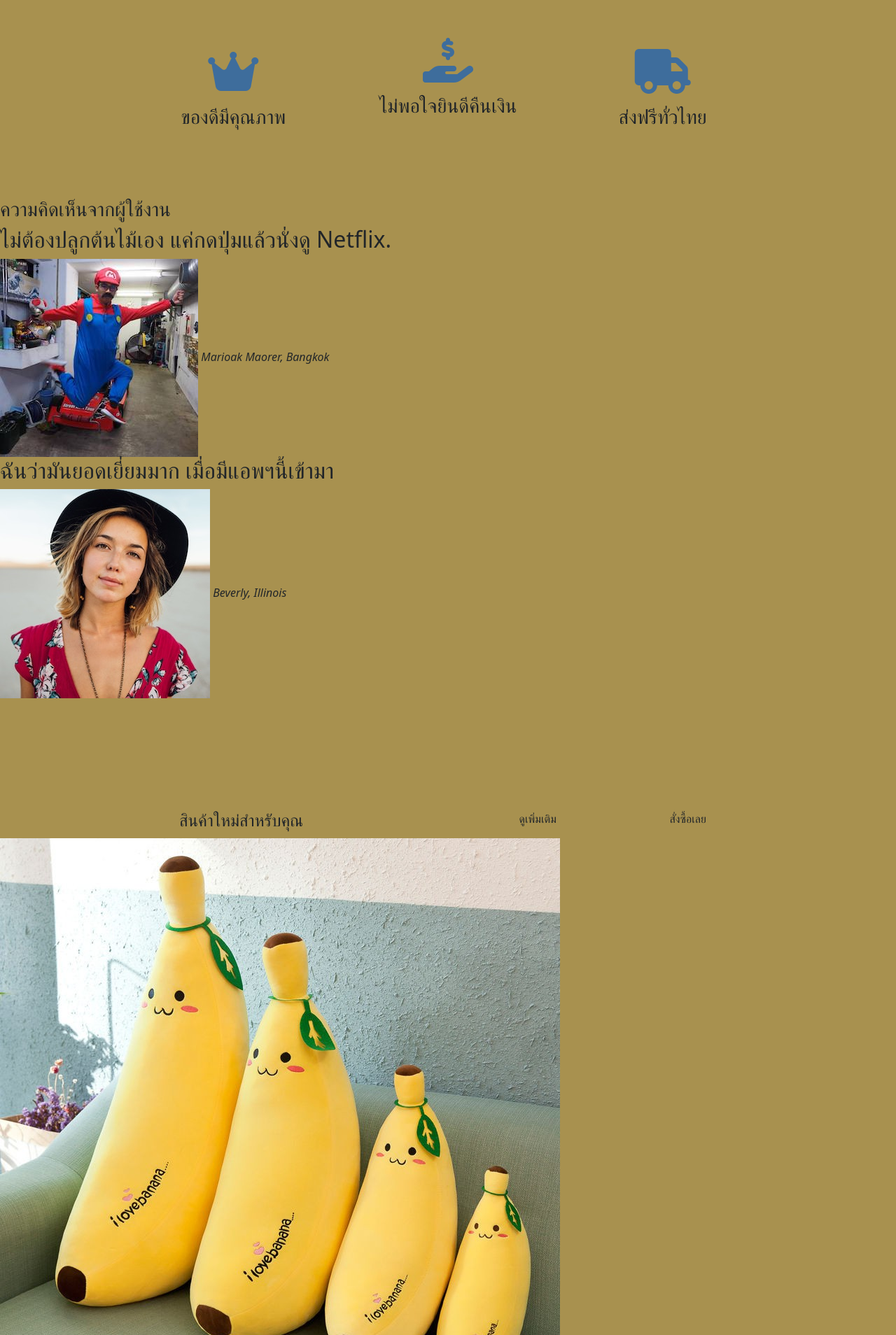
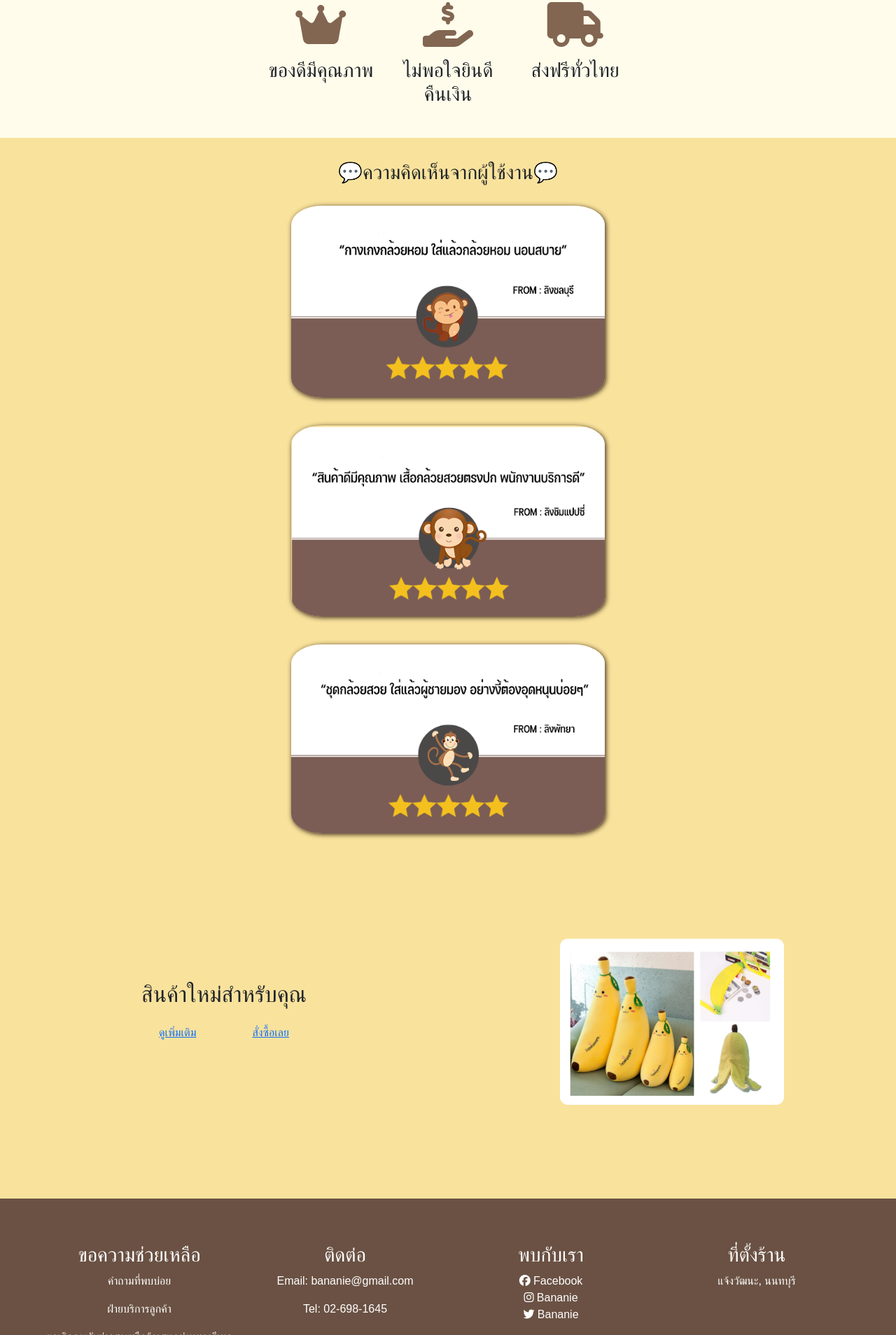
Before and after one commit to Benzlot/Bananie, a plain HTML site: page index.html in a window 1280 px wide. Shown: the part 892-2800 px from the top of the page at 70% size. Drawn offline with nearby package versions, Linux system fonts and the light colour scheme; files whose address does not match are found by name; a web font is replaced by a local one.

Commit message:
Main page and login completed

```diff
--- a/css/styles.css
+++ b/css/styles.css
@@ -4,8 +4,7 @@
 }
 
 body {
-  background-color: #a8914f;
-  margin: 0;
+  background-color: #F9E29C;
 }
 
 #title {
@@ -31,7 +30,7 @@ h1 {
 /* Navigation Bar */
 .navbar {
   position: relative;
-  background-color: rgba(71, 45, 45, 0.9);
+
   width: 100%;
   justify-content: center;
   flex-direction: column;
@@ -71,13 +70,6 @@ h1 {
 
 }
 
-/* .imgsearch:hover{
-  background-color: rgba(71,45,45,0.9);
-  border-style: solid;
-  border-radius: 10px;
-  border: #fff;
-
-} */
 .imguser {
   color: #fff;
   position: absolute;
@@ -127,7 +119,6 @@ h1 {
   z-index: 1030;
   color: #fff;
   height: 4.5rem;
-  background-color: rgba(71,45,45,0.9);
   width: 100%;
   display: flex;
   justify-content: center;
@@ -151,21 +142,32 @@ display: flex;
 }
  /* -------*/
 
- .navbar:hover, .navbarmain:hover {
-  color: #fff;
-  background-color: rgba(71, 45, 45, 0.0);
+ .brown{
+
+background-color:rgba(71,45,45,0.9) ;
+
+}
+.browntran{
+
+  background-color:rgba(71,45,45,0.0);
 
 }
 
 /*Feature*/
 #features {
-  padding: 7% 15%;
+  padding: 3% 9%;
+  background-color:#fffceb;
+  display: flex;
+  align-items: baseline;
+  width: 100%;
+  justify-content: center;
 }
+
 .feature-box{
   text-align: center;
 }
 .icon {
-color: #3E6D9C;
+  color: #826651;
   margin-bottom: 1rem;
 }
 
@@ -179,24 +181,92 @@ margin-bottom: 1rem;
 #footer{
   padding: 5% 5%;
   text-align: center;
+  background-color: rgba(71,45,45,0.8);
+  color: #fff;
 }
 
 /*Product*/
+#pricing{
 
-.banana img{
+  padding: 1rem 1rem;
+
+  justify-content: center;
+  background-color: #fff9a1;
+}
+.decrease{
+  width: 10%;
+  margin: 0 auto 0 auto;
+  display: flex;
+  align-content: center;
+  justify-content: center;
+}
+.pricing{
+  justify-content: center;
+  margin: 10% auto 10% auto;
+  align-items: center;
+  display: grid;
+  grid-template-columns: repeat(2,1fr);
+}
+.price{
+  margin: 0 auto 0 auto;
+  display: flex;
+  align-items: center;
+  flex-direction: column;
   width: 50%;
-  height: auto;
+  justify-content: center;
+
 }
+.infor2{
+  margin-right: 5rem;
+  display: flex;
+  flex-direction: row;
+}
+.infor1 {
+  align-items: center;
+  display: flex;
+  padding-bottom: 2rem;
+  flex-direction: row;
+}
+.pricing h2{
+  flex-direction: column;
+  display: flex;
+  padding: 1rem 1rem;
+  text-align: center;
+  justify-content: space-between;
+}
+
+.banana {
+  padding-top: 10%;
+  padding-bottom: 10%;
+  width: 100%;
+  justify-content: center;
+  margin-top: 3%;
+  display: flex;
+  flex-direction: row-reverse;
+}
+
 .banana{
- padding:px;
+  margin: 0 auto 0 auto;
+  width: 500%;
+  /* margin-left: 10%;
+  margin-right: -10%; */
+}
+.C1-image1,.C2-image2,.C3-image3  {
+  margin: 1rem auto;
+  width: 35%;
+  box-shadow: 1.5px 1.5px 7.5px #362416;
+  border-radius: 10%;
+}
+
+/*Testimonials */
+#Cimages{
+  width: 100%;
   display: flex;
- justify-content: space-between;
- margin: 10rem auto 0 auto;
- width: 60%;
+  flex-direction: column;
+  justify-content: center;
+  background-color: #F9E29C;
 }
- .bananas h4{
-   margin: 0;
+#Cimages h3 {
+  text-align: center;
+  margin-top: 2.5%;
 }
- .banana p{
-   margin-right: 15px;
- }
--- a/index.html
+++ b/index.html
@@ -15,7 +15,7 @@
 
 <body>
   <!-- Nav Bar -->
-  <nav class = "navbar navbar-expand-lg navbar-dark ">
+  <nav id="relative" class = "navbar navbar-expand-lg navbar-dark brown">
 
     <a class="navbar-brand" href="">Bananie</a>
     <img class="img"src="/OakTree-Bootstrap-Start-master/images/Logo.PNG" alt="OurLogo">
@@ -33,7 +33,7 @@
 
 
 
-  <div id="fixed" class="navbarmain unfixdown">
+<div id="fixed" class="navbarmain unfixdown brown">
   <div class="collapse navbar-collapse" id="navbarTogglerDemo01">
 
   <ul class = "navbar-nav lg">
@@ -85,8 +85,8 @@
 <section id="features">
 
   <div class="row">
-    <div class = "feature-box col-lg-4 fa-4x">
-      <i class="icon fa-solid fa-crown"></i>
+    <div class = "feature-box col-lg-4 ">
+      <i class="icon fa-solid fa-crown fa-4x"></i>
       <h3>ของดีมีคุณภาพ</h3>
 
     </div>
@@ -97,8 +97,8 @@
 
   </div>
 
-  <div class = "feature-box col-lg-4 fa-4x">
-    <i class="icon fa-solid fa-truck"></i>
+  <div class = "feature-box col-lg-4">
+    <i class="icon fa-solid fa-truck fa-4x"></i>
     <h3>ส่งฟรีทั่วไทย</h3>
 
   </div>
@@ -106,58 +106,35 @@
 
   </section>
 
-
 <!-- Testimonials -->
 
-  <section id="testimonials">
-    <h3>ความคิดเห็นจากผู้ใช้งาน</h3>
-    <h2>ไม่ต้องปลูกต้นไม้เอง แค่กดปุ่มแล้วนั่งดู Netflix.</h2>
-    <img src="images/oak.jpg" alt="dog-profile">
-    <em>Marioak Maorer, Bangkok</em>
+<section id="Cimages">
+  <h3>💬ความคิดเห็นจากผู้ใช้งาน💬</h3>
+  <h2></h2>
+  <img class="C2-image2" src="images/C2.png" alt="kuayhom-images">
 
-    <h2 class="testimonial-text">ฉันว่ามันยอดเยี่ยมมาก เมื่อมีแอพฯนี้เข้ามา</h2>
-    <img class="testimonial-image" src="images/lady-img.jpg" alt="lady-profile">
-    <em>Beverly, Illinois</em>
+  <h2 class="testimonial-text"></h2>
+  <img class="C1-image1" src="images/C1.png" alt="monkey-comment">
 
+  <h2 class="testimonial-text"></h2>
+  <img class="C3-image3" src="images/C3.png" alt="monkey-comment">
 </section>
 
 <!-- Pricing -->
 
-  <section id="pricing">
+<section class="pricing">
 
-    <div class="bananas">
-    <div class="banana">
-    <h4>สินค้าใหม่สำหรับคุณ</h4>
-    <p>
-    <p>ดูเพิ่มเติม</p>
-    <p>สั่งซื้อเลย</p>
+  <div class="price">
+  <h2>สินค้าใหม่สำหรับคุณ</h2>
+  <div class="infor1">
+    <a href="do permterm"><p class="infor2">ดูเพิ่มเติม </p></a>
+    <a href="sang sue lueu"><p>สั่งซื้อเลย </p></a>
 </div>
-  <img src="images/5ec92b0bd856c94c7c764b7bb5eeec9a.jpg" alt="">
-</p>
 </div>
-
-    <img src="" alt="">
-    <h2>กระเป๋าหลายหลายสไตล์</h2>
-    <h4>ดูเพิ่มเติม</h4>
-    <h4>สั่งซื้อเลย</h4>
-
-    <h2>เสื้อผ้าสำหรับคุณผู้หญิง</h2>
-    <h4>ดูเพิ่มเติม</h4>
-    <h4>สั่งซื้อเลย</h4>
-
-    <img src="images/1a7cfda3ecf1d0a2a1497a69490425f4.jpg" alt="">
-    <h2>เสื้อผ้าสำหรับคุณผู้ชาย</h2>
-    <h4>ดูเพิ่มเติม</h4>
-    <h4>สั่งซื้อเลย</h4>
-
-    <img src="images/0bd4805c74d9ba0582b53e5a23355b04.jpg" alt="">
-    <img src="images/HTB1jdzxf13tHKVjSZSgq6x4QFXaK.jpg" alt="">
-    <h2>เสื้อผ้าสำหรับเด็ก</h2>
-    <h4>ดูเพิ่มเติม</h4>
-    <h4>สั่งซื้อเลย</h4>
-
+<div class="decrease">
+<img class = "banana" src="images/Picture1.png" alt="">
+</div>
   </section>
-
 
   <!-- Call to Action -->
 
--- a/js/javascript.js
+++ b/js/javascript.js
@@ -1,3 +1,4 @@
+const Navrela = document.getElementById("relative");
 const Navbar = document.getElementById("fixed");
 
 document.addEventListener("scroll",()=>{
@@ -6,3 +7,23 @@ document.addEventListener("scroll",()=>{
         Navbar.classList.replace("fixdown","unfixdown");
     };
 });
+
+Navbar.addEventListener("mouseover",()=>{
+    Navbar.classList.replace("brown","browntran");
+    Navrela.classList.replace("brown","browntran");
+})
+
+Navrela.addEventListener("mouseover",()=>{
+    Navbar.classList.replace("brown","browntran");
+    Navrela.classList.replace("brown","browntran");
+})
+
+Navbar.addEventListener("mouseout",()=>{
+    Navbar.classList.replace("browntran","brown");
+    Navrela.classList.replace("browntran","brown");
+})
+
+Navrela.addEventListener("mouseout",()=>{
+    Navbar.classList.replace("browntran","brown");
+    Navrela.classList.replace("browntran","brown");
+})
```
Also changed, not shown: images/0bd4805c74d9ba0582b53e5a23355b04.jpg (added), images/1a7cfda3ecf1d0a2a1497a69490425f4.jpg (added), images/C1.png (added), images/C2.png (added), images/C3.png (added), images/HTB1jdzxf13tHKVjSZSgq6x4QFXaK.jpg (added), images/IMG_5066.PNG (added), images/IMG_5068.PNG (added), images/IMG_8844.JPG (added), images/Logo.PNG, images/Picture1.png (added), images/Pink Banana Print Hawaiian Shirt - Ragstock.png (added), images/bd2057e5f6a2986d8e9383cfed6ab55c.jpg (added), images/txup1w.jpg (added). Lines whose indentation alone changed are shown as unchanged.
